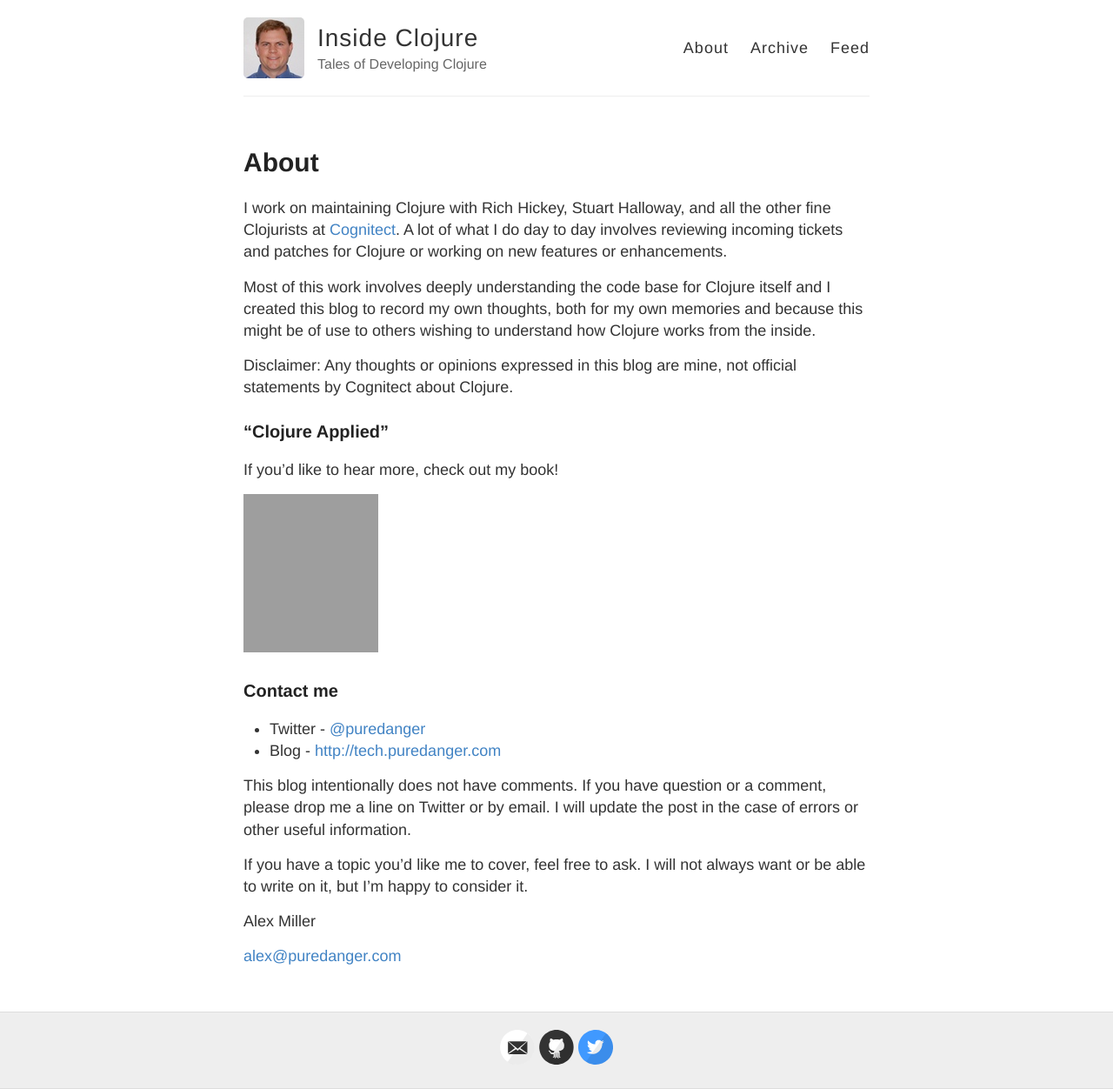
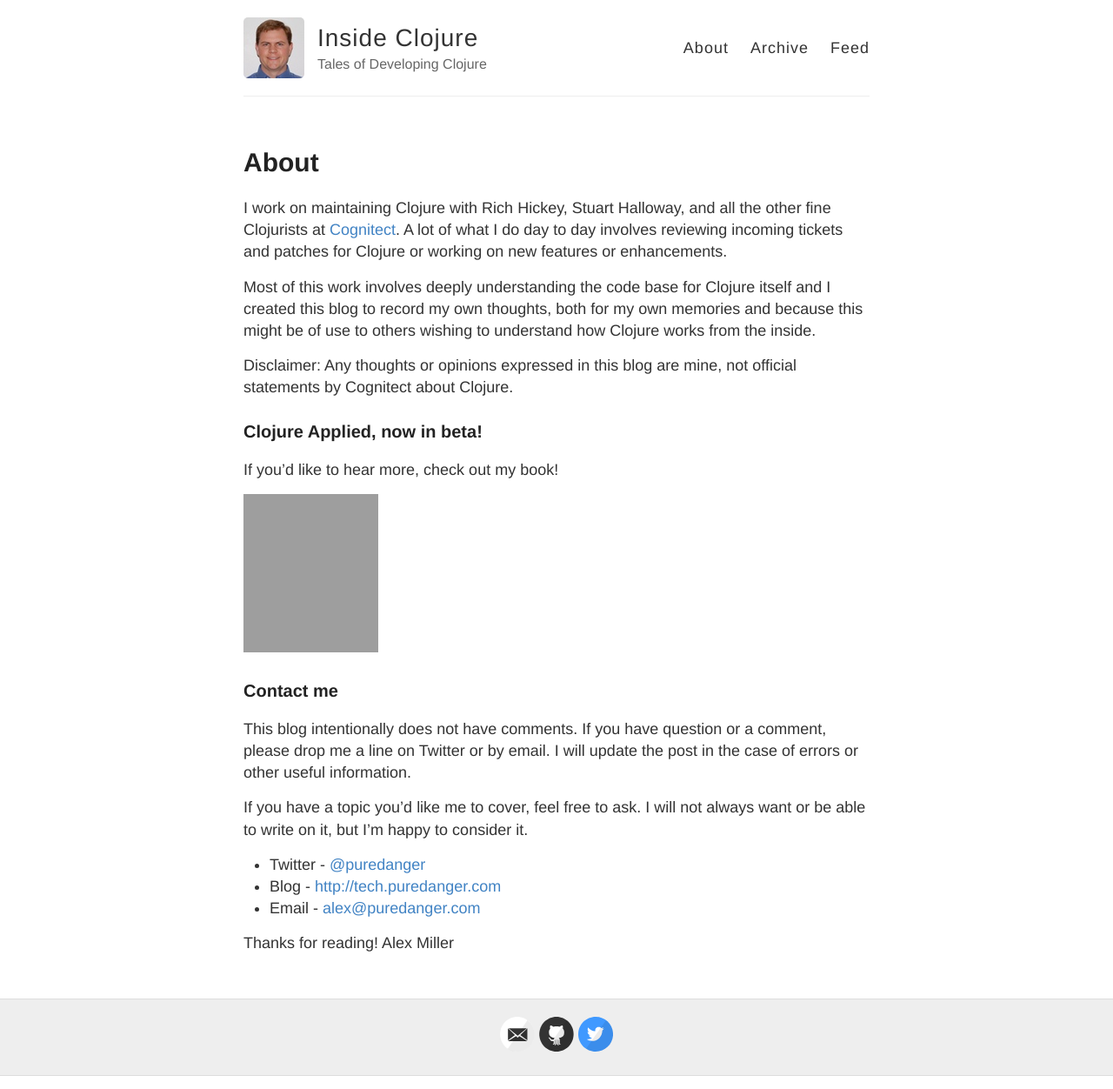
Before and after one commit to insideclojure/insideclojure.github.io, a Jekyll site: the page built from about.md, in a window 1280 px wide. Shown: the whole page at 87% size. Built offline with Jekyll 4.4.1, drawn with Linux system fonts in a browser that asks for light colours; grey boxes are pictures that could not be loaded.

Commit message:
more about

```diff
--- a/about.md
+++ b/about.md
@@ -16,7 +16,7 @@
 Disclaimer: Any thoughts or opinions expressed in this blog are mine, not official
 statements by Cognitect about Clojure.
 
-### "Clojure Applied"
+### Clojure Applied, now in beta!
 
 If you'd like to hear more, check out my book!
 
@@ -36,6 +33,9 @@
 If you have a topic you'd like me to cover, feel free to ask. I will not always want or be
 able to write on it, but I'm happy to consider it.
 
+- Twitter - [@puredanger](http://twitter.com/puredanger)
+- Blog - [http://tech.puredanger.com](http://tech.puredanger.com)
+- Email - [alex@puredanger.com](mailto:alex@puredanger.com)
+
+Thanks for reading!
 Alex Miller
-
-[alex@puredanger.com](mailto:alex@puredanger.com)
```
Also changed, not shown: other parts of about.md (+0 -3 lines).
